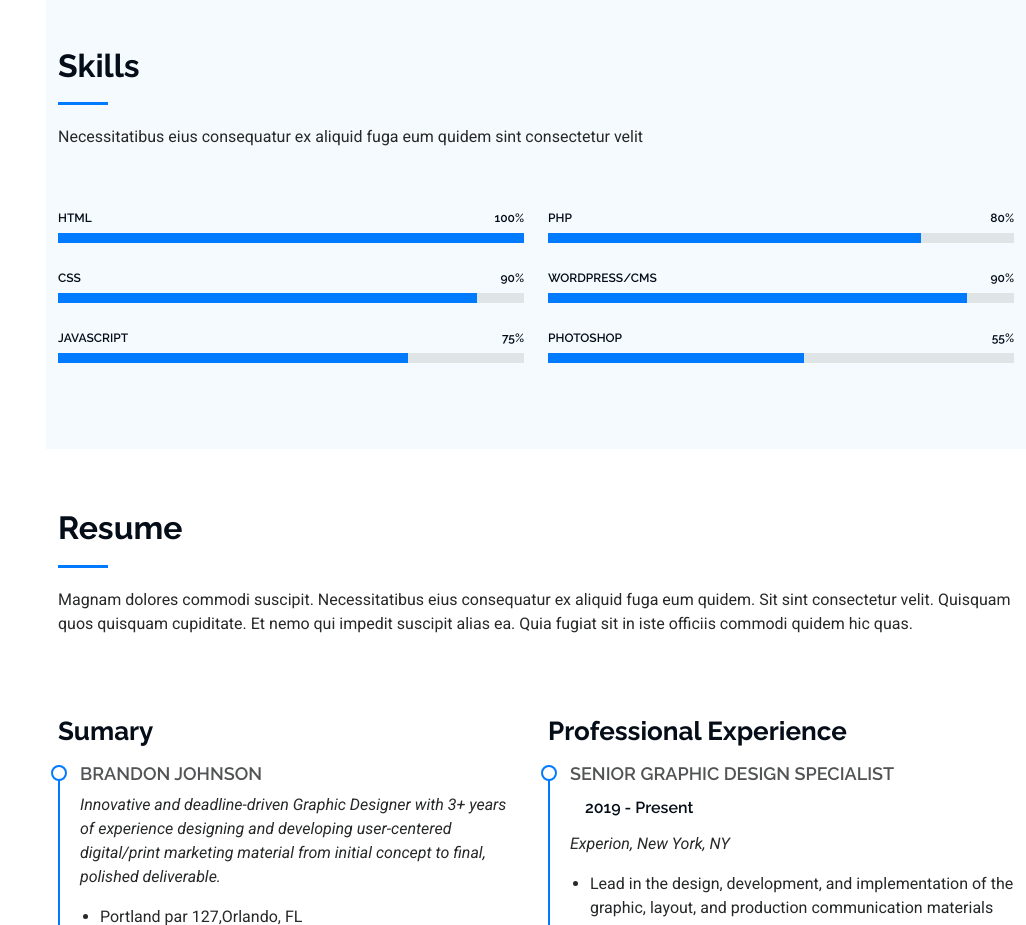
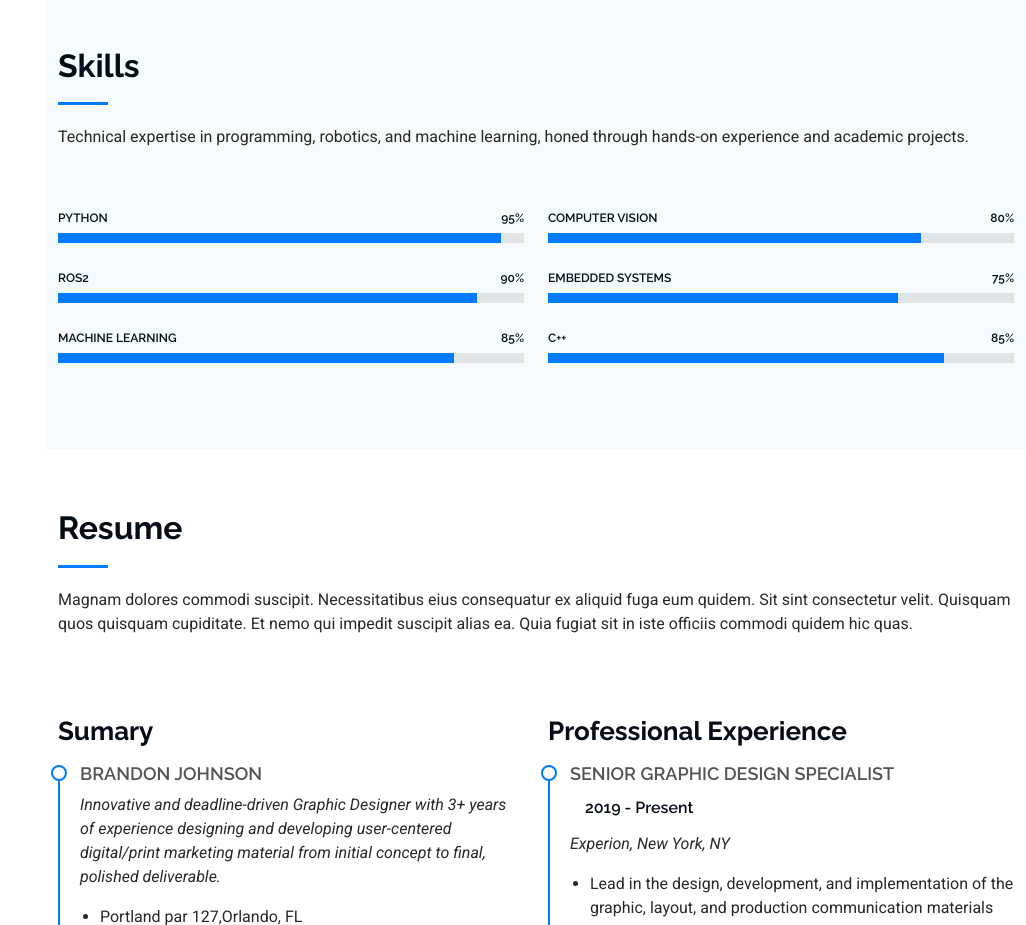
Before and after one commit to Rochy0509/Portfolio_website, a plain HTML site: page index.html in a window 1280 px wide. Shown: the part 2360-3285 px from the top of the page, without its empty margins (254-1280 px from the left). Drawn offline with Linux system fonts and the light colour scheme.

Commit message:
updated skill page

```diff
--- a/index.html
+++ b/index.html
@@ -190,58 +190,60 @@
       <!-- Section Title -->
       <div class="container section-title" data-aos="fade-up">
         <h2>Skills</h2>
-        <p>Necessitatibus eius consequatur ex aliquid fuga eum quidem sint consectetur velit</p>
+        <p>Technical expertise in programming, robotics, and machine learning, honed through hands-on experience and academic projects.</p>
       </div><!-- End Section Title -->
 
       <div class="container" data-aos="fade-up" data-aos-delay="100">
 
         <div class="row skills-content skills-animation">
 
+          <!-- Left Column -->
           <div class="col-lg-6">
 
             <div class="progress">
-              <span class="skill"><span>HTML</span> <i class="val">100%</i></span>
+              <span class="skill"><span>Python</span> <i class="val">95%</i></span>
               <div class="progress-bar-wrap">
-                <div class="progress-bar" role="progressbar" aria-valuenow="100" aria-valuemin="0" aria-valuemax="100"></div>
+                <div class="progress-bar" role="progressbar" aria-valuenow="95" aria-valuemin="0" aria-valuemax="100"></div>
               </div>
             </div><!-- End Skills Item -->
 
             <div class="progress">
-              <span class="skill"><span>CSS</span> <i class="val">90%</i></span>
+              <span class="skill"><span>ROS2</span> <i class="val">90%</i></span>
               <div class="progress-bar-wrap">
                 <div class="progress-bar" role="progressbar" aria-valuenow="90" aria-valuemin="0" aria-valuemax="100"></div>
               </div>
             </div><!-- End Skills Item -->
 
             <div class="progress">
-              <span class="skill"><span>JavaScript</span> <i class="val">75%</i></span>
+              <span class="skill"><span>Machine Learning</span> <i class="val">85%</i></span>
               <div class="progress-bar-wrap">
-                <div class="progress-bar" role="progressbar" aria-valuenow="75" aria-valuemin="0" aria-valuemax="100"></div>
+                <div class="progress-bar" role="progressbar" aria-valuenow="85" aria-valuemin="0" aria-valuemax="100"></div>
               </div>
             </div><!-- End Skills Item -->
 
           </div>
 
+          <!-- Right Column -->
           <div class="col-lg-6">
 
             <div class="progress">
-              <span class="skill"><span>PHP</span> <i class="val">80%</i></span>
+              <span class="skill"><span>Computer Vision</span> <i class="val">80%</i></span>
               <div class="progress-bar-wrap">
                 <div class="progress-bar" role="progressbar" aria-valuenow="80" aria-valuemin="0" aria-valuemax="100"></div>
               </div>
             </div><!-- End Skills Item -->
 
             <div class="progress">
-              <span class="skill"><span>WordPress/CMS</span> <i class="val">90%</i></span>
+              <span class="skill"><span>Embedded Systems</span> <i class="val">75%</i></span>
               <div class="progress-bar-wrap">
-                <div class="progress-bar" role="progressbar" aria-valuenow="90" aria-valuemin="0" aria-valuemax="100"></div>
+                <div class="progress-bar" role="progressbar" aria-valuenow="75" aria-valuemin="0" aria-valuemax="100"></div>
               </div>
             </div><!-- End Skills Item -->
 
             <div class="progress">
-              <span class="skill"><span>Photoshop</span> <i class="val">55%</i></span>
+              <span class="skill"><span>C++</span> <i class="val">85%</i></span>
               <div class="progress-bar-wrap">
-                <div class="progress-bar" role="progressbar" aria-valuenow="55" aria-valuemin="0" aria-valuemax="100"></div>
+                <div class="progress-bar" role="progressbar" aria-valuenow="85" aria-valuemin="0" aria-valuemax="100"></div>
               </div>
             </div><!-- End Skills Item -->
 
@@ -251,7 +253,9 @@
 
       </div>
 
-    </section><!-- /Skills Section -->
+    </section>
+    <!-- /Skills Section -->
+
 
     <!-- Resume Section -->
     <section id="resume" class="resume section">
```
